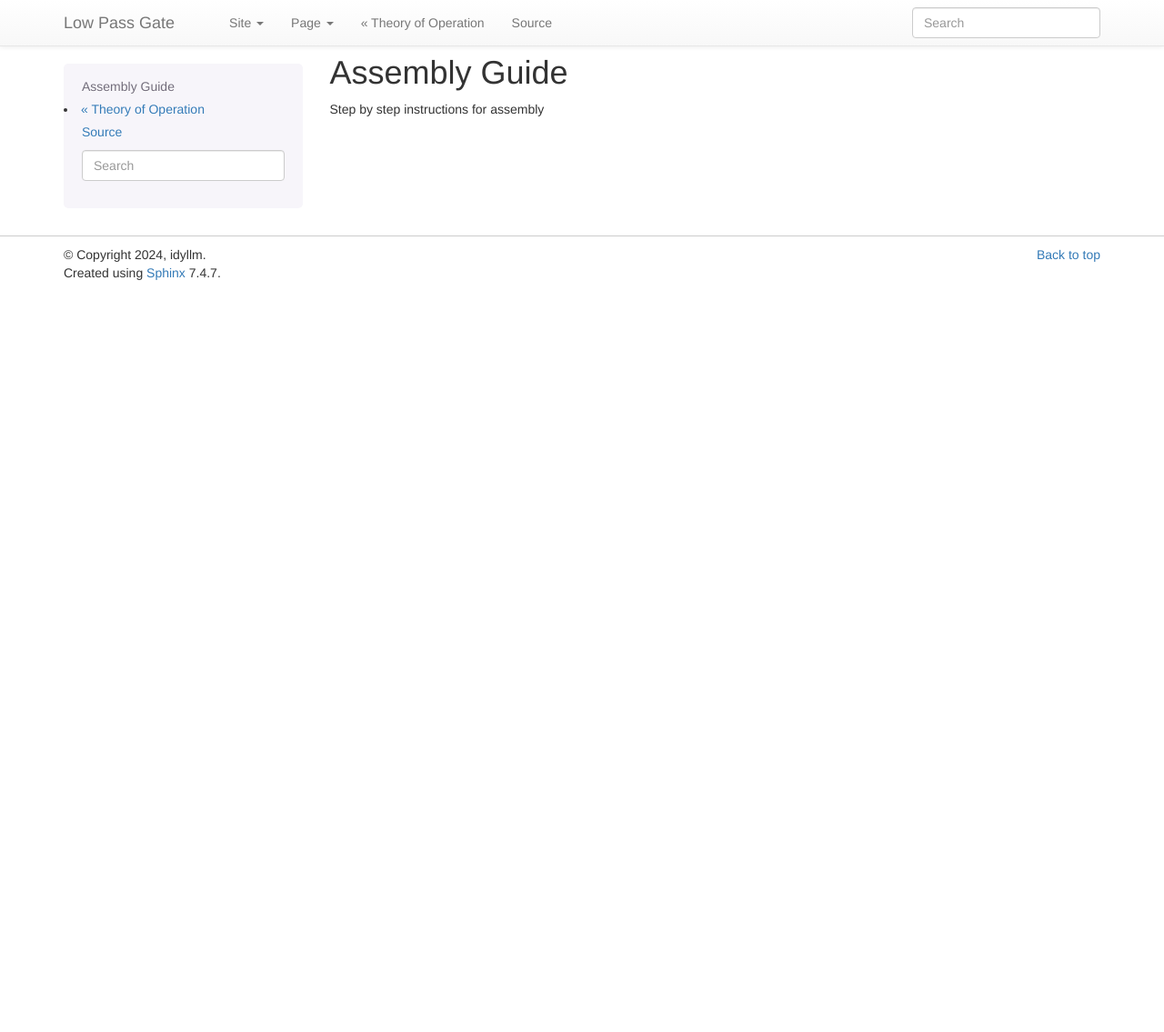
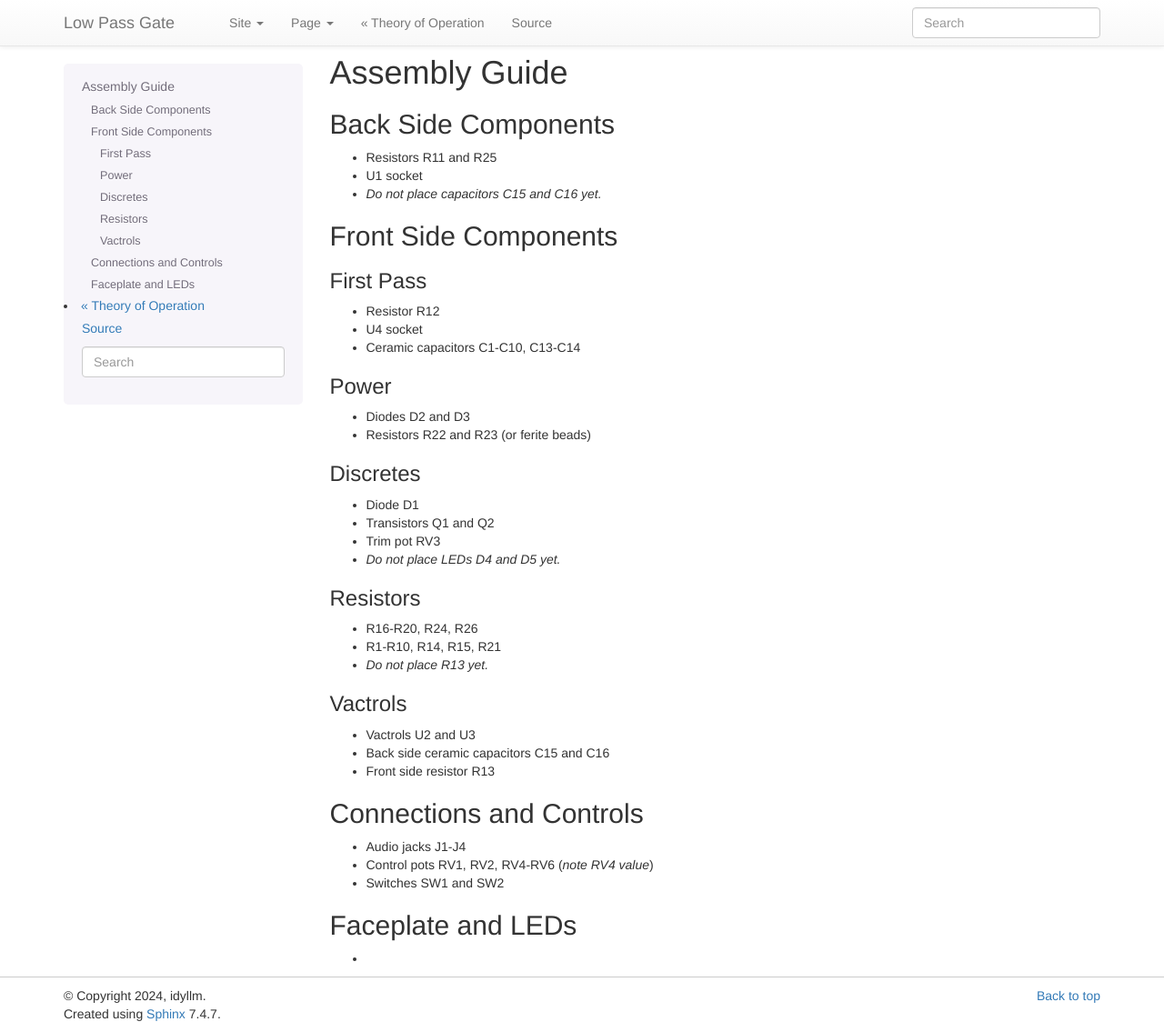
Before and after one commit to xdylanm/low-pass-gate, a Sphinx documentation site: the page built from docs/source/assembly.md, in a window 1280 px wide and 1135 px high. Shown: the whole window at 91% size. Built offline with Sphinx 7.4.7, drawn with Linux system fonts in a browser that asks for light colours.

```diff
--- a/docs/source/assembly.md
+++ b/docs/source/assembly.md
@@ -1,3 +1,49 @@
 # Assembly Guide
 
-Step by step instructions for assembly
+## Back Side Components
+
+* Resistors R11 and R25
+* U1 socket
+* *Do not place capacitors C15 and C16 yet.*
+
+## Front Side Components
+
+### First Pass
+
+* Resistor R12
+* U4 socket
+* Ceramic capacitors C1-C10, C13-C14
+
+### Power
+
+* Diodes D2 and D3
+* Resistors R22 and R23 (or ferite beads)
+
+### Discretes
+
+* Diode D1
+* Transistors Q1 and Q2
+* Trim pot RV3
+* *Do not place LEDs D4 and D5 yet.*
+
+### Resistors
+
+* R16-R20, R24, R26
+* R1-R10, R14, R15, R21
+* *Do not place R13 yet.*
+
+### Vactrols
+
+* Vactrols U2 and U3
+* Back side ceramic capacitors C15 and C16
+* Front side resistor R13
+
+## Connections and Controls
+
+* Audio jacks J1-J4
+* Control pots RV1, RV2, RV4-RV6 (*note RV4 value*)
+* Switches SW1 and SW2
+
+## Faceplate and LEDs
+
+*
```
Also changed, not shown: 5 other files.
